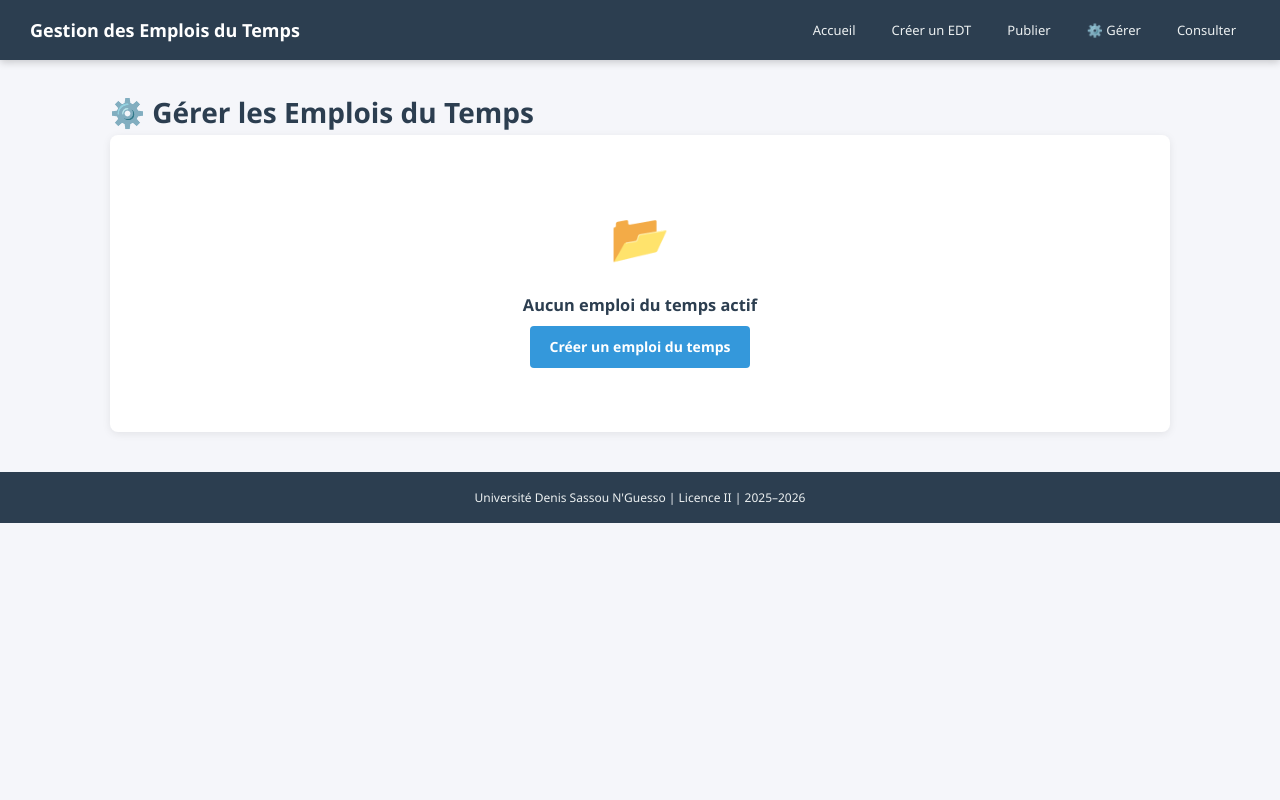
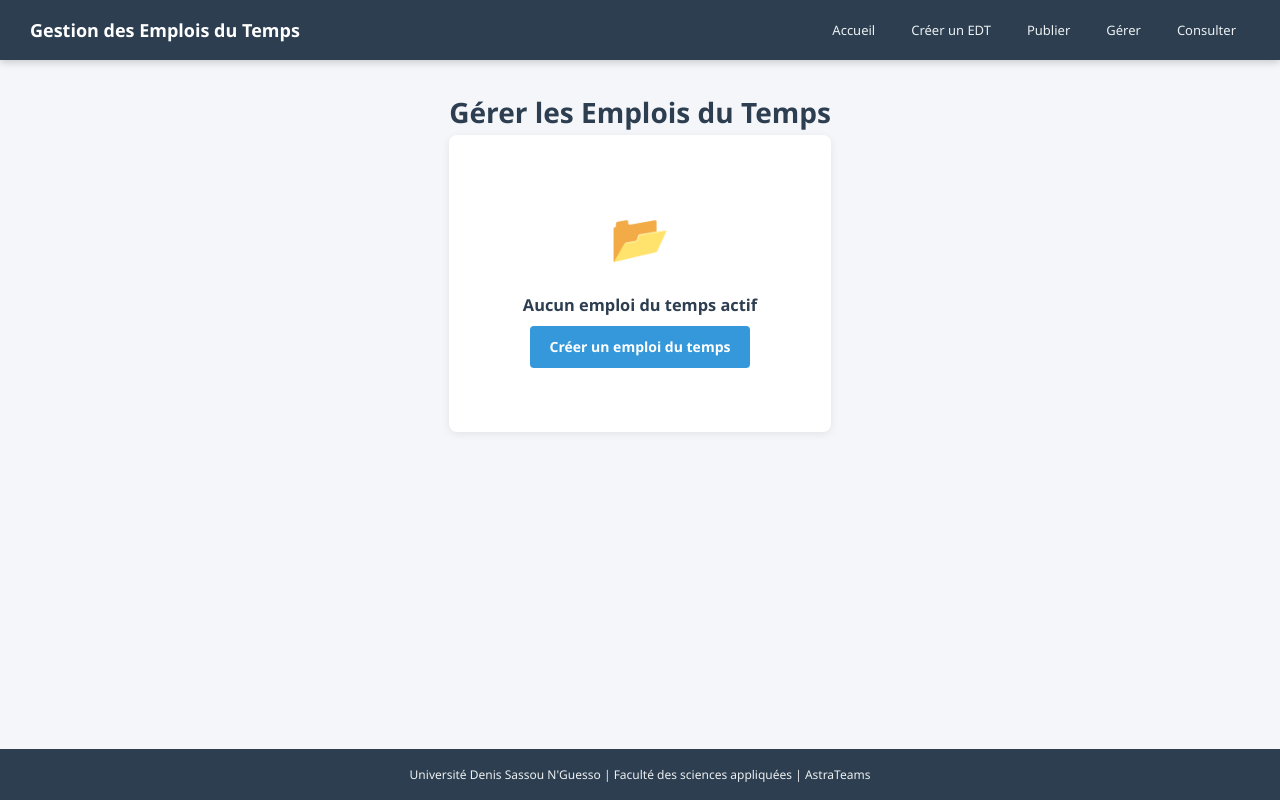
Before and after one commit to astraorigine/gestion-edt, a Flask app: template templates/gestion.html in a window 1280 px wide. Run offline with Flask 3, Linux system fonts and the light colour scheme; the template is opened without the code that fills it, so the values that code supplies are empty.

Commit message:
GEDT-08 Fix: forcer la pied de page à rester en bas

```diff
--- a/run.py
+++ b/run.py
@@ -1,7 +1,7 @@
 # run.py
 # ─────────────────────────────────────────
 # Point d'entrée de l'application Flask
-# Projet : Gestion EDT — Méthode XP
+# Projet : Gestion EDT — Méthode XP(AstraTeams)
 # ─────────────────────────────────────────
 
 from app import create_app
--- a/static/style.css
+++ b/static/style.css
@@ -288,6 +288,18 @@ body {
     margin-top  : 40px;
     font-size   : 12px;
 }
+html, body {
+    min-height: 100vh;
+}
+
+body {
+    display: flex;
+    flex-direction: column;
+}
+
+main.container {
+    flex: 1;
+}
 /* ─── Stats grille ──────────────────────── */
 .stats-grille {
     display               : grid;
--- a/templates/base.html
+++ b/templates/base.html
@@ -36,7 +36,7 @@
             </a>
             <a href="{{ url_for('main.gestion') }}"
                class="nav-link">
-                ⚙️ Gérer
+                Gérer
             </a>
             <a href="{{ url_for('main.consultation') }}"
                class="nav-link">
@@ -71,7 +71,7 @@
     <footer class="footer">
         <p>
             Université Denis Sassou N'Guesso
-            | Licence II | 2025–2026
+            | Faculté des sciences appliquées  | AstraTeams
         </p>
     </footer>
 
--- a/templates/consultation.html
+++ b/templates/consultation.html
@@ -88,7 +88,7 @@
 {% if searched and not et_result %}
 <div class="card">
     <div class="vide-message">
-        <div class="vide-icon">🔍</div>
+        <div class="vide-icon"></div>
         <h3>Aucun emploi du temps publié
             trouvé</h3>
         <p>
--- a/templates/detail_et.html
+++ b/templates/detail_et.html
@@ -3,7 +3,7 @@
 {% block titre %}Détail ET #{{ edt.id }}{% endblock %}
 
 {% block page_titre %}
-    📋 Emploi du Temps #{{ edt.id }}
+     Emploi du Temps #{{ edt.id }}
     — {{ edt.session | capitalize }}
 {% endblock %}
 
--- a/templates/gestion.html
+++ b/templates/gestion.html
@@ -3,7 +3,7 @@
 {% block titre %}Gestion{% endblock %}
 
 {% block page_titre %}
-    ⚙️ Gérer les Emplois du Temps
+     Gérer les Emplois du Temps
 {% endblock %}
 
 {% block contenu %}
@@ -94,7 +94,7 @@
                                         '⚠️ Supprimer définitivement '
                                         + 'cet emploi du temps ?'
                                     )">
-                                🗑️ Supprimer
+                                 Supprimer
                             </button>
                         </form>
                         {% endif %}
```
